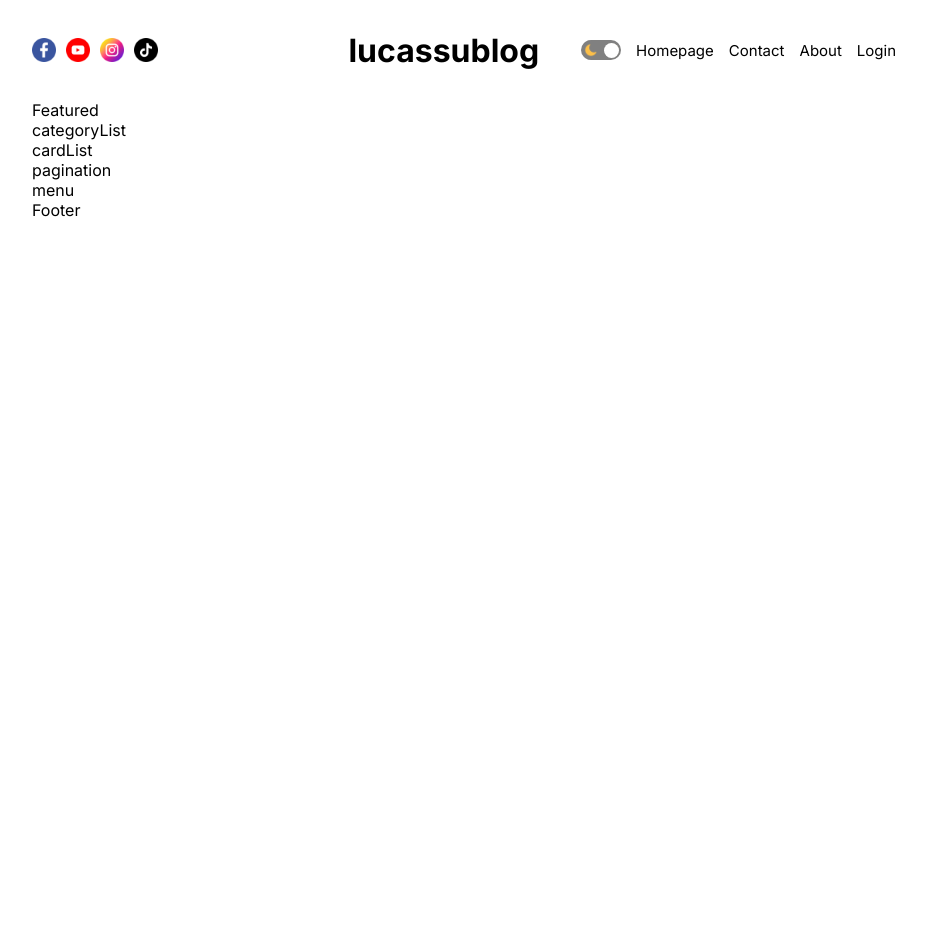
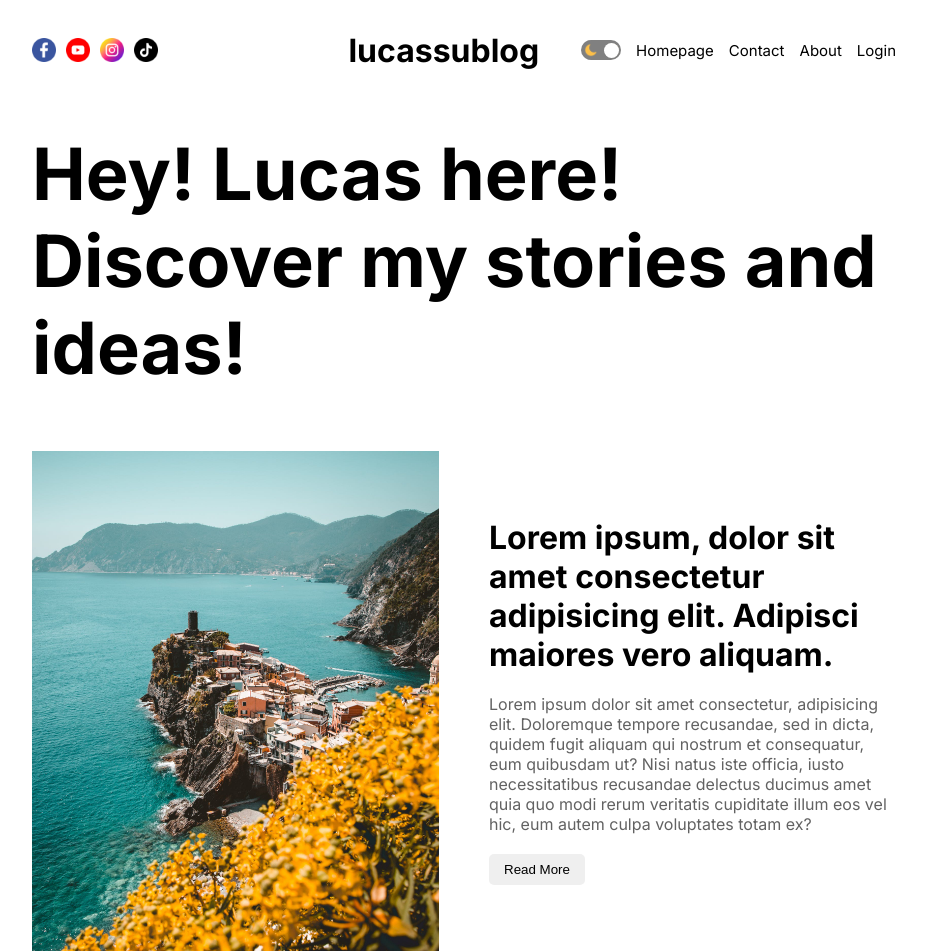
Before and after one commit to LucasSuL/nextjs-blog-app, a Next.js app: page / in a window 1280 px wide. Shown: the top 952 px of the page, without its empty margins (176-1102 px from the left). Before the commit the page ends 800 px from the top, so only its background shows below. Built offline with nearby package versions, Linux system fonts and the light colour scheme.

Commit message:
add: featured

```diff
--- a/src/components/featured/Featured.jsx
+++ b/src/components/featured/Featured.jsx
@@ -1,10 +1,35 @@
-import React from 'react'
-import styles from './featured.module.css'
+import React from "react";
+import styles from "./featured.module.css";
+import Image from "next/image";
 
 const Featured = () => {
   return (
-    <div className={styles.container}>Featured</div>
-  )
-}
+    <div className={styles.container}>
+      <h1 className={styles.title}>
+        <strong>Hey! Lucas here! </strong>Discover my stories and ideas!
+      </h1>
+      <div className={styles.post}>
+        <div className={styles.imgContainer}>
+          <Image src="/p1.jpeg" alt="" fill />
+        </div>
+        <div className={styles.textContainer}>
+          <h1 className={styles.postTitle}>
+            Lorem ipsum, dolor sit amet consectetur adipisicing elit. Adipisci
+            maiores vero aliquam.
+          </h1>
+          <p className={styles.postDesc}>
+            Lorem ipsum dolor sit amet consectetur, adipisicing elit. Doloremque
+            tempore recusandae, sed in dicta, quidem fugit aliquam qui nostrum
+            et consequatur, eum quibusdam ut? Nisi natus iste officia, iusto
+            necessitatibus recusandae delectus ducimus amet quia quo modi rerum
+            veritatis cupiditate illum eos vel hic, eum autem culpa voluptates
+            totam ex?
+          </p>
+          <button className={styles.button}>Read More</button>
+        </div>
+      </div>
+    </div>
+  );
+};
 
 export default Featured;
--- a/src/components/featured/featured.module.css
+++ b/src/components/featured/featured.module.css
@@ -1,2 +1,34 @@
-.container{
+.container {
+  margin-top: 30px;
 }
+.title {
+  font-size: 72px;
+}
+
+.post {
+  margin-top: 60px;
+  display: flex;
+  align-items: center;
+  gap: 50px;
+}
+
+.imgContainer {
+  flex: 1;
+  height: 500px;
+  position: relative;
+}
+.textContainer {
+  flex: 1;
+  display: flex;
+  flex-direction: column;
+  gap: 20px;
+}
+.postDesc{
+  color:var(--softTextColor)
+}
+.button{
+  padding: 8px 15px;
+  width: max-content;
+  border: none;
+  border-radius: 5px;
+}
```
